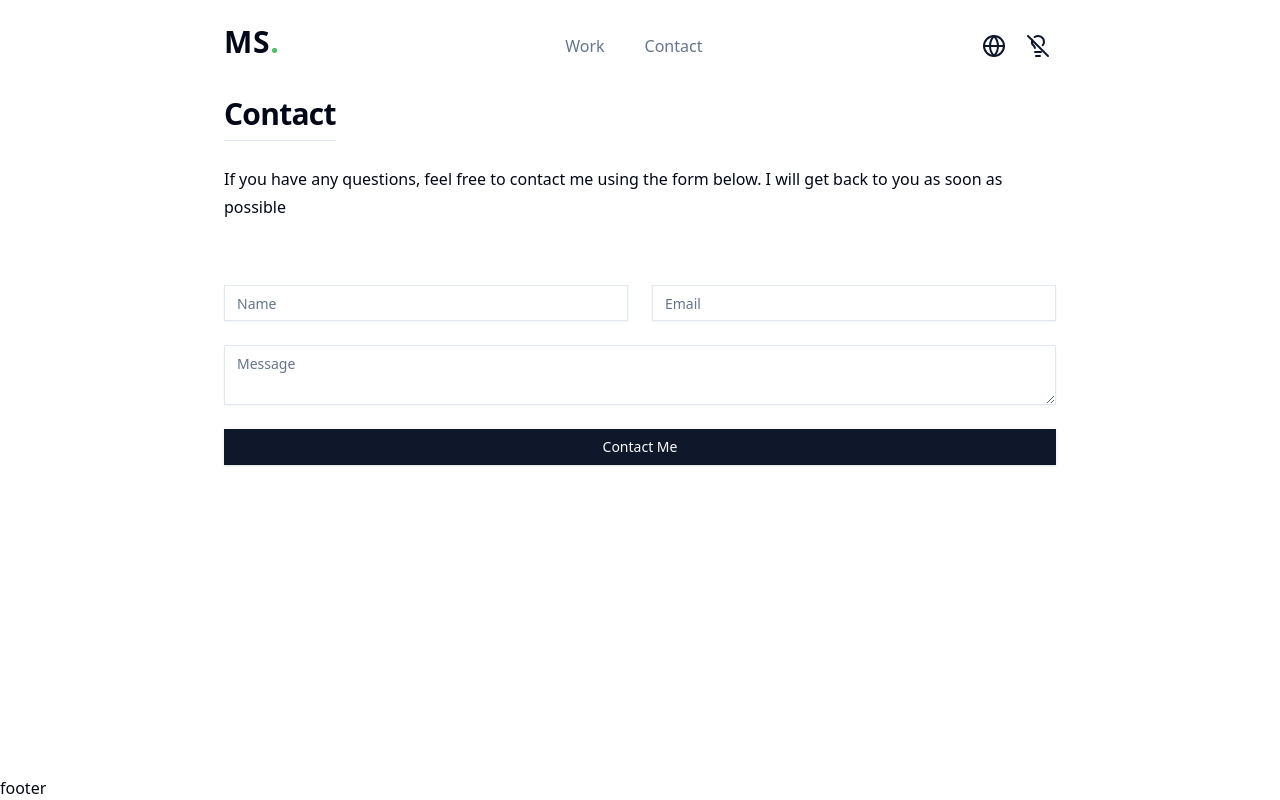
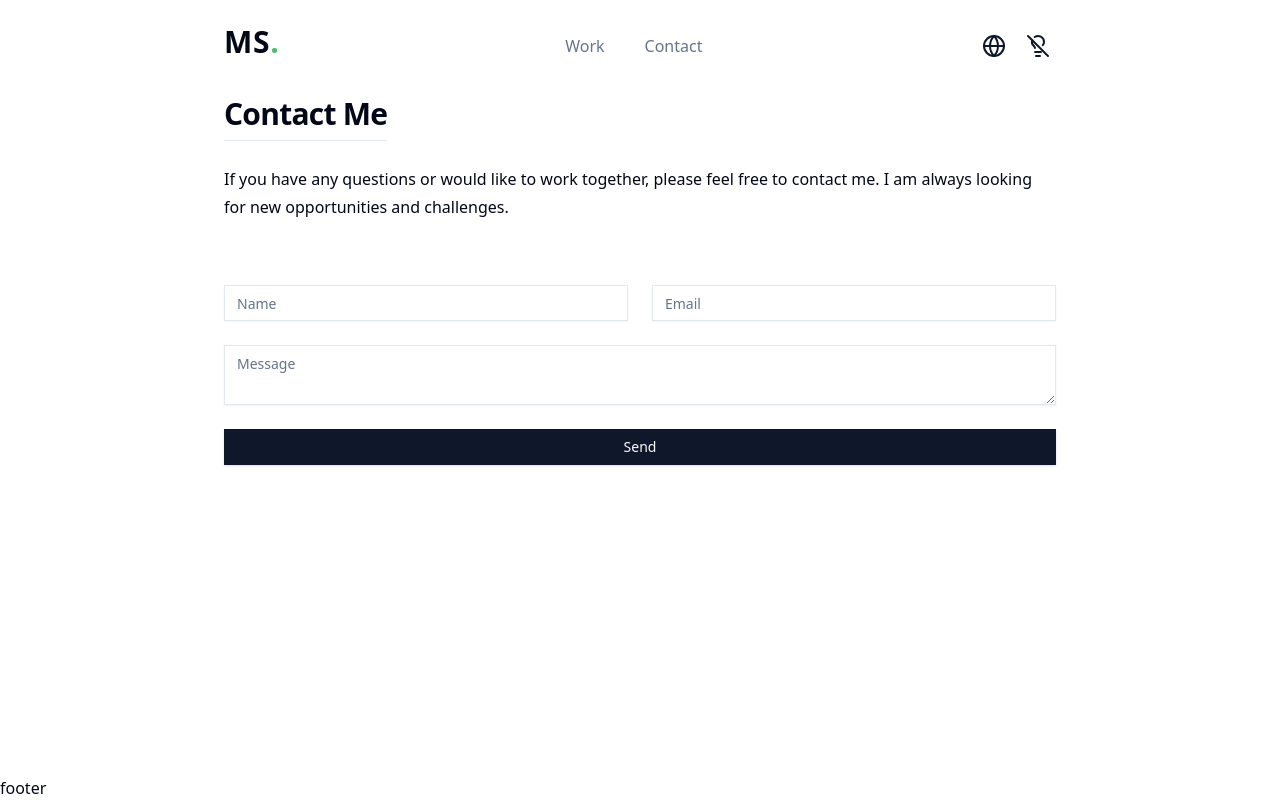
Before and after one commit to MScheltjens/portfolio, a Next.js app: page /en/contact in a window 1280 px wide. Built offline with nearby package versions, Linux system fonts and the light colour scheme.

Commit message:
translations implemented

```diff
--- a/app/[lang]/contact/page.tsx
+++ b/app/[lang]/contact/page.tsx
@@ -1,16 +1,37 @@
 import { ContactForm } from '@/components/forms/contact-form';
+import { Locale } from '@/i18/config';
+import { getDictionary } from '@/i18/get-dictionary';
 
-export default function Page() {
+type Props = {
+  params: {
+    lang: Locale;
+  };
+};
+
+export default async function Page({ params: { lang } }: Props) {
+  const dictionary = await getDictionary(lang);
+
+  const formData = {
+    name: dictionary['contactForm'].name,
+    email: dictionary['contactForm'].email,
+    message: dictionary['contactForm'].message,
+    send: dictionary['contactForm'].send,
+    submitting: dictionary['contactForm'].submitting,
+    toast: {
+      success: dictionary['contactForm'].toast.success,
+      error: dictionary['contactForm'].toast.error
+    }
+  };
+
   return (
     <section className="container max-w-4xl py-24">
       <h2 className="w-fit scroll-m-20 border-b pb-2 text-3xl font-semibold tracking-tight first:mt-0">
-        Contact
+        {dictionary['contact'].title}
       </h2>
       <p className="leading-7 [&:not(:first-child)]:mt-6">
-        If you have any questions, feel free to contact me using the form below.
-        I will get back to you as soon as possible
+        {dictionary['contact'].description}
       </p>
-      <ContactForm />
+      <ContactForm {...formData} />
     </section>
   );
 }
--- a/app/[lang]/layout.tsx
+++ b/app/[lang]/layout.tsx
@@ -3,6 +3,7 @@ import '../globals.css';
 import type { Metadata } from 'next';
 
 import { type Locale, i18n } from '@/i18/config';
+import { getDictionary } from '@/i18/get-dictionary';
 import { Header } from '@/components/header';
 import { Providers } from '@/components/providers';
 import { Footer } from '@/components/footer';
@@ -15,18 +16,24 @@ export const metadata: Metadata = {
   title: 'Mathias S. | Portfolio'
 };
 
-export default function RootLayout({
+export default async function RootLayout({
   children,
   params
 }: Readonly<{
   children: React.ReactNode;
   params: { lang: Locale };
 }>) {
+  const dictionary = await getDictionary(params.lang);
+
   return (
     <html lang={params.lang} suppressHydrationWarning>
       <body className="flex min-h-screen flex-col antialiased">
         <Providers>
-          <Header />
+          <Header
+            work={dictionary['navigation'].work}
+            contact={dictionary['navigation'].contact}
+            locale={params.lang}
+          />
           <main className="grow"> {children}</main>
           <Footer />
         </Providers>
--- a/app/[lang]/page.tsx
+++ b/app/[lang]/page.tsx
@@ -2,11 +2,13 @@ import { Intro } from '@/components/Intro';
 import { Locale } from '@/i18/config';
 import { getDictionary } from '@/i18/get-dictionary';
 
-export default async function Home({
-  params: { lang }
-}: {
-  params: { lang: Locale };
-}) {
+type Props = {
+  params: {
+    lang: Locale;
+  };
+};
+
+export default async function Home({ params: { lang } }: Props) {
   const dictionary = await getDictionary(lang);
   return (
     <section className="container max-w-4xl">
--- a/components/forms/contact-form.tsx
+++ b/components/forms/contact-form.tsx
@@ -8,7 +8,26 @@ import { zodResolver } from '@hookform/resolvers/zod';
 import { ContactFormSchema, Inputs } from './contact-form-schema';
 import { toast } from 'sonner';
 
-export const ContactForm = () => {
+type FormData = {
+  name: string;
+  email: string;
+  message: string;
+  send: string;
+  submitting: string;
+  toast: {
+    success: string;
+    error: string;
+  };
+};
+
+export const ContactForm = ({
+  name,
+  email,
+  message,
+  send,
+  submitting,
+  toast: { success }
+}: FormData) => {
   const form = useForm<Inputs>({
     resolver: zodResolver(ContactFormSchema),
     defaultValues: { name: '', email: '', message: '' }
@@ -23,7 +42,7 @@ export const ContactForm = () => {
 
   const onSubmit: SubmitHandler<Inputs> = async (data) => {
     console.log(data);
-    toast.success('Message sent successfully!');
+    toast.success(success);
     reset();
   };
 
@@ -35,7 +54,7 @@ export const ContactForm = () => {
           <Input
             id="name"
             type="text"
-            placeholder="Name"
+            placeholder={name}
             autoComplete="given-name"
             {...register('name')}
           />
@@ -51,7 +70,7 @@ export const ContactForm = () => {
           <Input
             id="email"
             type="email"
-            placeholder="Email"
+            placeholder={email}
             autoComplete="given-email"
             {...register('email')}
           />
@@ -66,7 +85,7 @@ export const ContactForm = () => {
         <div className="sm:col-span-2">
           <Textarea
             id="message"
-            placeholder="Message"
+            placeholder={message}
             {...register('message')}
           />
           {errors.message?.message && (
@@ -83,7 +102,7 @@ export const ContactForm = () => {
           disabled={isSubmitting}
           className="w-full disabled:opacity-50"
         >
-          {isSubmitting ? 'Submitting...' : 'Contact Me'}
+          {isSubmitting ? submitting : send}
         </Button>
       </div>
     </form>
--- a/components/header.tsx
+++ b/components/header.tsx
@@ -1,8 +1,15 @@
+import { Locale } from '@/i18/config';
 import { LocaleSwitcher } from './locale-switcher';
 import { ModeToggler } from './mode-toggler';
 import Link from 'next/link';
 
-export const Header = () => (
+type Props = {
+  work: string;
+  contact: string;
+  locale: Locale;
+};
+
+export const Header = ({ work, contact, locale }: Props) => (
   <header className="fixed inset-x-0 top-0 z-50 bg-background/75 py-6 backdrop-blur-sm">
     <nav className="container flex max-w-4xl items-center justify-between">
       <div>
@@ -15,10 +22,10 @@ export const Header = () => (
 
       <ul className="flex items-center gap-6 font-light text-muted-foreground sm:gap-10">
         <li className="transition-colors hover:text-accent">
-          <Link href="/work">Work</Link>
+          <Link href={`/${locale}/work`}>{work}</Link>
         </li>
         <li className="transition-colors hover:text-accent">
-          <Link href="/contact">Contact</Link>
+          <Link href={`/${locale}/contact`}>{contact}</Link>
         </li>
       </ul>
 
--- a/i18/dictionaries/de.json
+++ b/i18/dictionaries/de.json
@@ -3,5 +3,24 @@
     "title1": "Full Stack",
     "title2": "Entwickler",
     "description": "Ich bin ein Full Stack Entwickler mit einer Leidenschaft für die Erstellung von Webanwendungen, die funktional und schön sind. Ich habe Erfahrung in der Front-End- und Back-End-Entwicklung und bin immer auf der Suche nach neuen Technologien und der Verbesserung meiner Fähigkeiten."
+  },
+  "navigation": {
+    "work": "Arbeit",
+    "contact": "Kontakt"
+  },
+  "contact": {
+    "title": "Kontaktiere mich",
+    "description": "Wenn Sie Fragen haben oder zusammenarbeiten möchten, zögern Sie bitte nicht, mich zu kontaktieren. Ich bin immer auf der Suche nach neuen Möglichkeiten und Herausforderungen."
+  },
+  "contactForm": {
+    "name": "Name",
+    "email": "E-Mail",
+    "message": "Nachricht",
+    "send": "Senden",
+    "submitting": "Senden...",
+    "toast": {
+      "success": "Nachricht erfolgreich gesendet!",
+      "error": "Ein Fehler ist aufgetreten. Bitte versuchen Sie es erneut."
+    }
   }
 }
--- a/i18/dictionaries/en.json
+++ b/i18/dictionaries/en.json
@@ -3,5 +3,24 @@
     "title1": "Full Stack",
     "title2": "Developer",
     "description": "I am a Full Stack Developer with a passion for creating web applications that are both functional and beautiful. I have experience in both front-end and back-end development, and I am always looking to learn new technologies and improve my skills."
+  },
+  "navigation": {
+    "work": "Work",
+    "contact": "Contact"
+  },
+  "contact": {
+    "title": "Contact Me",
+    "description": "If you have any questions or would like to work together, please feel free to contact me. I am always looking for new opportunities and challenges."
+  },
+  "contactForm": {
+    "name": "Name",
+    "email": "Email",
+    "message": "Message",
+    "send": "Send",
+    "submitting": "Sending...",
+    "toast": {
+      "success": "Message sent successfully!",
+      "error": "An error occurred. Please try again."
+    }
   }
 }
```
